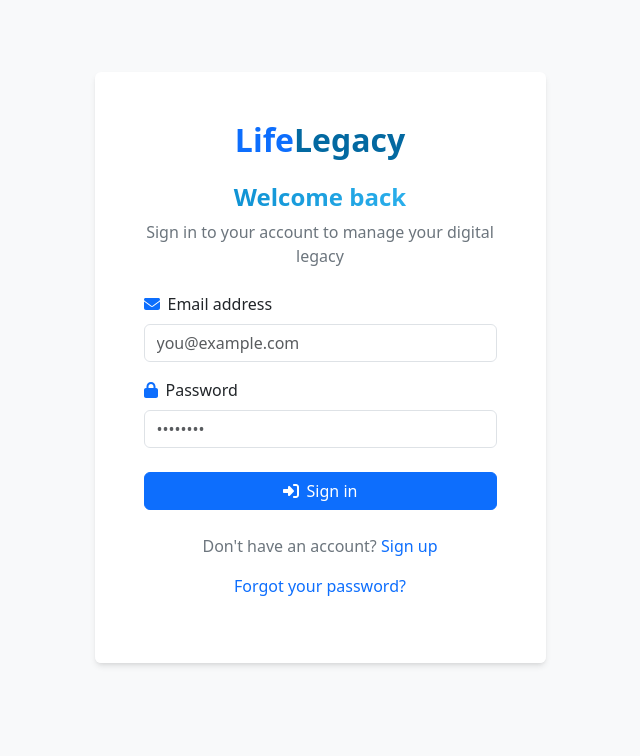
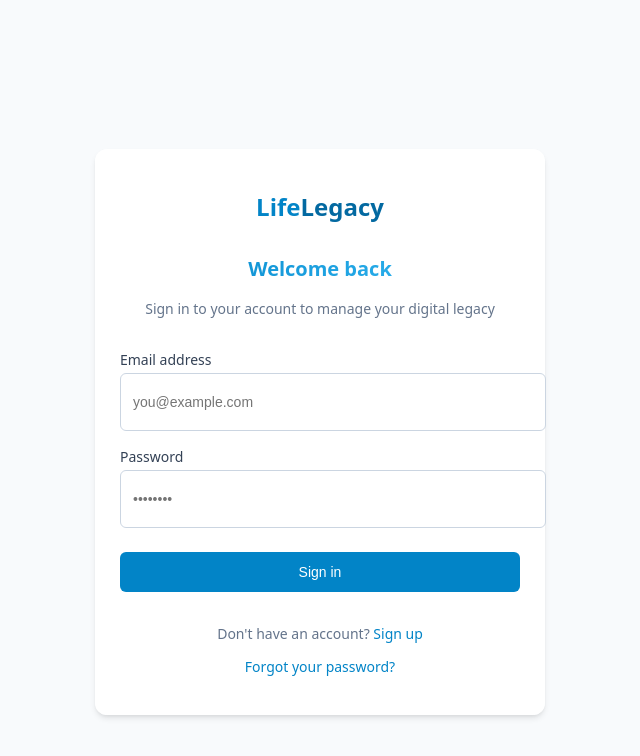
Before and after one commit to cw1960/LifeLegacy.me, a Next.js app: page /auth/login in a window 1280 px wide. Shown: the top 756 px of the page, without its empty margins (320-960 px from the left). Built offline with nearby package versions, Linux system fonts and the light colour scheme; what @supabase/auth-helpers-nextjs would draw is missing.

Commit message:
Update LoginForm component to use inline styles instead of React Bootstrap

```diff
--- a/next.config.js
+++ b/next.config.js
@@ -3,11 +3,7 @@ const nextConfig = {
   reactStrictMode: true,
   images: {
     domains: ['localhost', 'lh3.googleusercontent.com'],
-  },
-  webpack: (config) => {
-    // Add your webpack configurations here if needed
-    return config;
-  },
+  }
 };
 
 module.exports = nextConfig;
--- a/package.json
+++ b/package.json
@@ -27,7 +27,6 @@
     "@supabase/ssr": "^0.6.1",
     "@supabase/supabase-js": "^2.49.1",
     "@vercel/analytics": "^1.5.0",
-    "bootstrap": "^5.3.3",
     "dotenv": "^16.4.7",
     "next": "15.2.3",
     "next-intl": "^4.0.2",
@@ -35,7 +34,6 @@
     "openai": "^4.87.4",
     "prisma": "^6.5.0",
     "react": "^19.0.0",
-    "react-bootstrap": "^2.10.1",
     "react-dom": "^19.0.0",
     "react-hook-form": "^7.54.2",
     "shadcn-ui": "^0.9.5",
@@ -49,10 +47,8 @@
     "@types/node-fetch": "^2.6.12",
     "@types/react": "^19",
     "@types/react-dom": "^19",
-    "css-loader": "^7.1.2",
     "eslint": "^9",
     "eslint-config-next": "15.2.3",
-    "style-loader": "^4.0.0",
     "ts-node": "^10.9.2",
     "typescript": "^5"
   }
--- a/src/app/auth/login/page.tsx
+++ b/src/app/auth/login/page.tsx
@@ -3,50 +3,68 @@
 import React from 'react';
 import Link from 'next/link';
 import LoginForm from '@/components/auth/LoginForm';
-import { Container, Row, Col, Card } from 'react-bootstrap';
 
 export default function LoginPage() {
   return (
-    <Container className="py-5">
-      <Row className="justify-content-center">
-        <Col xs={12} md={8} lg={6} xl={5}>
-          <Card className="glass-card">
-            <Card.Body className="p-4">
-              <div className="text-center mb-4">
-                <Link href="/" className="text-decoration-none d-inline-block">
-                  <span className="visually-hidden">LifeLegacy - Home</span>
-                  <h1 className="fs-2 fw-bold">
-                    <span className="text-primary">Life</span>
+    <div style={{
+      display: 'flex',
+      justifyContent: 'center',
+      alignItems: 'center',
+      padding: '1.5rem',
+      minHeight: '100vh'
+    }}>
+      <div style={{
+        maxWidth: '400px',
+        width: '100%',
+        backgroundColor: 'rgba(255, 255, 255, 0.9)',
+        backdropFilter: 'blur(8px)',
+        border: '1px solid rgba(255, 255, 255, 0.2)',
+        borderRadius: '0.75rem',
+        boxShadow: '0 4px 6px -1px rgba(0, 0, 0, 0.1), 0 2px 4px -1px rgba(0, 0, 0, 0.06)',
+        padding: '1.5rem'
+      }}>
+        <div style={{ textAlign: 'center', marginBottom: '2rem' }}>
+          <Link href="/" style={{ display: 'inline-block', textDecoration: 'none' }}>
+            <span style={{ position: 'absolute', width: '1px', height: '1px', padding: '0', margin: '-1px', overflow: 'hidden', clip: 'rect(0, 0, 0, 0)', whiteSpace: 'nowrap', borderWidth: '0' }}>
+              LifeLegacy - Home
+            </span>
+            <h1 style={{ fontSize: '1.5rem', fontWeight: 'bold' }}>
+              <span style={{ color: '#0284c7' }}>Life</span>
               <span style={{ color: '#0369a1' }}>Legacy</span>
             </h1>
           </Link>
-                <h2 className="mt-3 fs-4 fw-semibold gradient-text">
+          <h2 style={{
+            marginTop: '1rem',
+            fontSize: '1.25rem',
+            fontWeight: '600',
+            background: 'linear-gradient(90deg, #0284c7, #38bdf8)',
+            WebkitBackgroundClip: 'text',
+            WebkitTextFillColor: 'transparent',
+            backgroundClip: 'text'
+          }}>
             Welcome back
           </h2>
-                <p className="mt-2 text-secondary fs-6">
+          <p style={{ marginTop: '0.5rem', fontSize: '0.875rem', color: '#64748b' }}>
             Sign in to your account to manage your digital legacy
           </p>
         </div>
 
         <LoginForm />
 
-              <div className="mt-4 text-center">
-                <p className="text-secondary fs-6">
+        <div style={{ marginTop: '2rem', textAlign: 'center' }}>
+          <p style={{ fontSize: '0.875rem', color: '#64748b' }}>
             Don&apos;t have an account?{' '}
-                  <Link href="/auth/register" className="text-primary text-decoration-none fw-medium">
+            <Link href="/auth/register" style={{ color: '#0284c7', fontWeight: '500', textDecoration: 'none' }}>
               Sign up
             </Link>
           </p>
-                <p className="text-secondary fs-6 mt-2">
-                  <Link href="/auth/forgot-password" className="text-primary text-decoration-none fw-medium">
+          <p style={{ fontSize: '0.875rem', color: '#64748b', marginTop: '0.5rem' }}>
+            <Link href="/auth/forgot-password" style={{ color: '#0284c7', fontWeight: '500', textDecoration: 'none' }}>
               Forgot your password?
             </Link>
           </p>
         </div>
-            </Card.Body>
-          </Card>
-        </Col>
-      </Row>
-    </Container>
+      </div>
+    </div>
   );
 }
--- /dev/null
+++ b/src/app/global-error.tsx
@@ -0,0 +1,60 @@
+'use client';
+
+import { useEffect } from 'react';
+
+export default function GlobalError({
+  error,
+  reset,
+}: {
+  error: Error & { digest?: string };
+  reset: () => void;
+}) {
+  useEffect(() => {
+    console.error('Global error:', error);
+  }, [error]);
+
+  return (
+    <html lang="en">
+      <body>
+        <div style={{
+          padding: '40px',
+          maxWidth: '800px',
+          margin: '40px auto',
+          backgroundColor: '#fff1f1',
+          border: '2px solid #ff0000',
+          borderRadius: '8px'
+        }}>
+          <h2 style={{ color: '#e50000', marginBottom: '20px' }}>Something went wrong!</h2>
+          <p style={{ marginBottom: '20px' }}>An error occurred in the application.</p>
+          <p style={{ marginBottom: '20px' }}>
+            <code style={{
+              backgroundColor: '#fff',
+              padding: '10px',
+              display: 'block',
+              borderRadius: '4px',
+              overflowX: 'auto',
+              whiteSpace: 'pre-wrap',
+              wordBreak: 'break-word'
+            }}>
+              {error?.message || 'Unknown error'}
+            </code>
+          </p>
+          <button
+            onClick={() => reset()}
+            style={{
+              backgroundColor: '#e50000',
+              color: 'white',
+              padding: '10px 20px',
+              border: 'none',
+              borderRadius: '4px',
+              cursor: 'pointer',
+              fontWeight: 'bold'
+            }}
+          >
+            Try again
+          </button>
+        </div>
+      </body>
+    </html>
+  );
+}
--- a/src/app/globals.css
+++ b/src/app/globals.css
@@ -1,6 +1,3 @@
-/* Import Bootstrap styles */
-@import 'bootstrap/dist/css/bootstrap.min.css';
-
 /* Global styles */
 :root {
   --primary-color: #0284c7;
--- a/src/app/layout.tsx
+++ b/src/app/layout.tsx
@@ -1,6 +1,5 @@
 import './globals.css';
 import type { Metadata } from 'next';
-import { SSRProvider } from 'react-bootstrap';
 
 // Add a link to Font Awesome CDN instead of package imports
 export const metadata: Metadata = {
@@ -15,10 +14,8 @@ export default function RootLayout({
 }) {
   return (
     <html lang="en">
-      <body className="font-sans">
-        <SSRProvider>
-          {children}
-        </SSRProvider>
+      <body>
+        {children}
       </body>
     </html>
   );
--- /dev/null
+++ b/src/app/providers.tsx
@@ -0,0 +1,5 @@
+'use client';
+
+export function Providers({ children }: { children: React.ReactNode }) {
+  return <>{children}</>;
+}
--- a/src/components/auth/LoginForm.tsx
+++ b/src/components/auth/LoginForm.tsx
@@ -3,9 +3,6 @@
 import React, { useState } from 'react';
 import { useRouter } from 'next/navigation';
 import { supabase } from '@/lib/supabase/client';
-import { Form, Button, Alert, Spinner } from 'react-bootstrap';
-import { FontAwesomeIcon } from '@fortawesome/react-fontawesome';
-import { faEnvelope, faLock, faSignInAlt } from '@fortawesome/free-solid-svg-icons';
 
 export default function LoginForm() {
   const router = useRouter();
@@ -42,66 +39,164 @@ export default function LoginForm() {
   return (
     <div>
       {error && (
-        <Alert variant="danger" className="mb-4">
-          {error}
-        </Alert>
+        <div style={{
+          marginBottom: '1.5rem',
+          borderRadius: '0.375rem',
+          backgroundColor: '#fee2e2',
+          border: '1px solid #fecaca',
+          padding: '1rem'
+        }}>
+          <p style={{ fontSize: '0.875rem', color: '#b91c1c', fontWeight: '500' }}>{error}</p>
+        </div>
       )}
 
-      <Form onSubmit={handleLogin}>
-        <Form.Group className="mb-3" controlId="email">
-          <Form.Label>
-            <FontAwesomeIcon icon={faEnvelope} className="me-2 text-primary" />
+      <form onSubmit={handleLogin}>
+        <div style={{ marginBottom: '1rem' }}>
+          <label
+            htmlFor="email"
+            style={{
+              display: 'block',
+              fontSize: '0.875rem',
+              fontWeight: '500',
+              color: '#334155',
+              marginBottom: '0.25rem'
+            }}
+          >
             Email address
-          </Form.Label>
-          <Form.Control
+          </label>
+          <input
+            id="email"
+            name="email"
             type="email"
-            placeholder="you@example.com"
+            autoComplete="email"
             required
             value={email}
             onChange={(e) => setEmail(e.target.value)}
+            style={{
+              display: 'block',
+              width: '100%',
+              height: '2.5rem',
+              padding: '0.5rem 0.75rem',
+              fontSize: '0.875rem',
+              lineHeight: '1.5',
+              color: '#1e293b',
+              backgroundColor: '#fff',
+              backgroundClip: 'padding-box',
+              border: '1px solid #cbd5e1',
+              borderRadius: '0.375rem',
+              transition: 'border-color 0.15s ease-in-out, box-shadow 0.15s ease-in-out'
+            }}
+            placeholder="you@example.com"
           />
-        </Form.Group>
+        </div>
 
-        <Form.Group className="mb-4" controlId="password">
-          <Form.Label>
-            <FontAwesomeIcon icon={faLock} className="me-2 text-primary" />
+        <div style={{ marginBottom: '1.5rem' }}>
+          <label
+            htmlFor="password"
+            style={{
+              display: 'block',
+              fontSize: '0.875rem',
+              fontWeight: '500',
+              color: '#334155',
+              marginBottom: '0.25rem'
+            }}
+          >
             Password
-          </Form.Label>
-          <Form.Control
+          </label>
+          <input
+            id="password"
+            name="password"
             type="password"
-            placeholder="••••••••"
+            autoComplete="current-password"
             required
             value={password}
             onChange={(e) => setPassword(e.target.value)}
+            style={{
+              display: 'block',
+              width: '100%',
+              height: '2.5rem',
+              padding: '0.5rem 0.75rem',
+              fontSize: '0.875rem',
+              lineHeight: '1.5',
+              color: '#1e293b',
+              backgroundColor: '#fff',
+              backgroundClip: 'padding-box',
+              border: '1px solid #cbd5e1',
+              borderRadius: '0.375rem',
+              transition: 'border-color 0.15s ease-in-out, box-shadow 0.15s ease-in-out'
+            }}
+            placeholder="••••••••"
           />
-        </Form.Group>
+        </div>
 
-        <Button
-          variant="primary"
+        <button
           type="submit"
-          className="w-100"
           disabled={loading}
+          style={{
+            display: 'inline-flex',
+            alignItems: 'center',
+            justifyContent: 'center',
+            width: '100%',
+            backgroundColor: '#0284c7',
+            color: 'white',
+            fontWeight: '500',
+            fontSize: '0.875rem',
+            lineHeight: '1.25rem',
+            padding: '0.625rem 1.25rem',
+            borderRadius: '0.375rem',
+            border: 'none',
+            cursor: loading ? 'not-allowed' : 'pointer',
+            opacity: loading ? 0.7 : 1,
+            transition: 'background-color 0.2s'
+          }}
         >
           {loading ? (
             <>
-              <Spinner
-                as="span"
-                animation="border"
-                size="sm"
-                role="status"
-                aria-hidden="true"
-                className="me-2"
-              />
+              <svg
+                style={{
+                  animation: 'spin 1s linear infinite',
+                  marginRight: '0.5rem',
+                  height: '1rem',
+                  width: '1rem'
+                }}
+                xmlns="http://www.w3.org/2000/svg"
+                fill="none"
+                viewBox="0 0 24 24"
+              >
+                <circle
+                  style={{ opacity: 0.25 }}
+                  cx="12"
+                  cy="12"
+                  r="10"
+                  stroke="currentColor"
+                  strokeWidth="4"
+                ></circle>
+                <path
+                  style={{ opacity: 0.75 }}
+                  fill="currentColor"
+                  d="M4 12a8 8 0 018-8V0C5.373 0 0 5.373 0 12h4zm2 5.291A7.962 7.962 0 014 12H0c0 3.042 1.135 5.824 3 7.938l3-2.647z"
+                ></path>
+              </svg>
               Signing in...
             </>
           ) : (
             <>
-              <FontAwesomeIcon icon={faSignInAlt} className="me-2" />
               Sign in
             </>
           )}
-        </Button>
-      </Form>
+        </button>
+
+        <style jsx>{`
+          @keyframes spin {
+            from {
+              transform: rotate(0deg);
+            }
+            to {
+              transform: rotate(360deg);
+            }
+          }
+        `}</style>
+      </form>
     </div>
   );
 }
```
Also changed, not shown: src/app/page.tsx (+102 -120 lines), 1 other file (tests, documents, lock files or other folders). Lines whose indentation alone changed are shown as unchanged.
